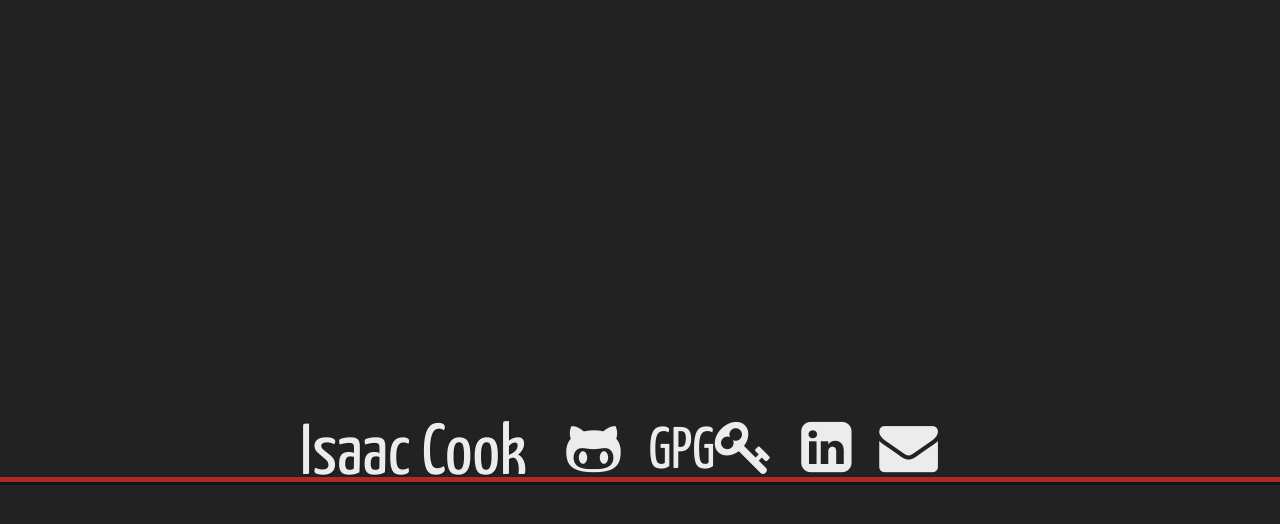
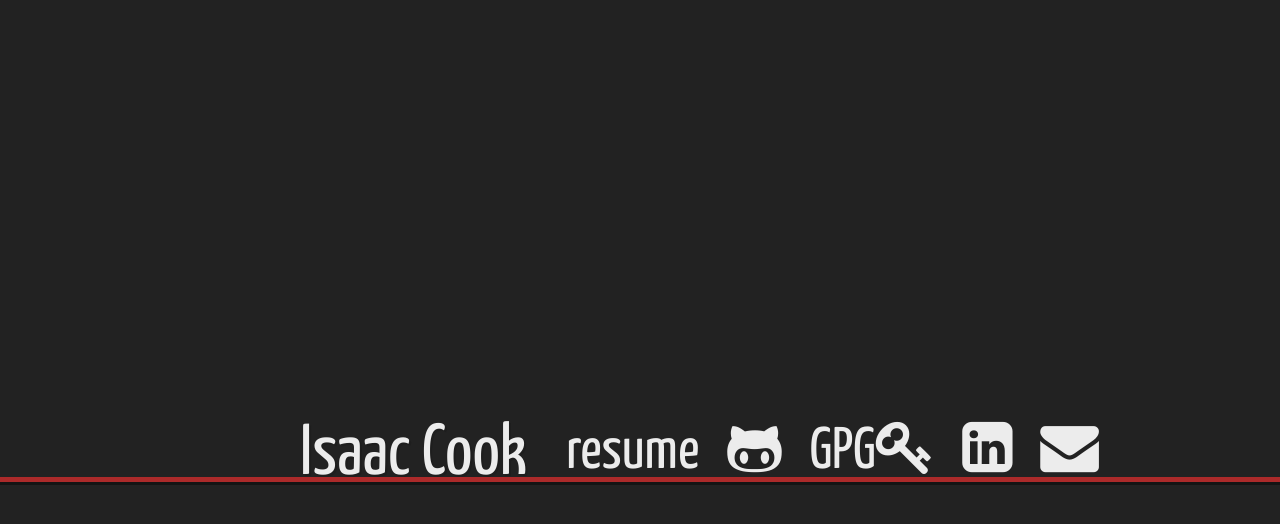
Before and after one commit to icook/personal, a Jekyll site: the page built from index.html, in a window 1280 px wide. Shown: the top 524 px of the page. Built offline with Jekyll 4.4.1, drawn with Linux system fonts in a browser that asks for light colours; nearby versions of some CDN libraries; Markdown is read by kramdown in place of the engine named in the settings.

Commit message:
add resume link

```diff
--- a/index.html
+++ b/index.html
@@ -5,6 +5,8 @@ title: Isaac Cook
 
 <header id="header">
     <span id="name">Isaac Cook</span>
+    <a href="resume" id="resume_link">resume</a>
+    &nbsp;
     <a href="https://github.com/icook/" title="Github"><i class="fa fa-github-alt" title="Github"></i></a>
     &nbsp;
     <a href="pubkey-A92C2C.gpg" title="GPG Pubkey">GPG<i class="fa fa-key" title="GPG Key"></i></a>
```
